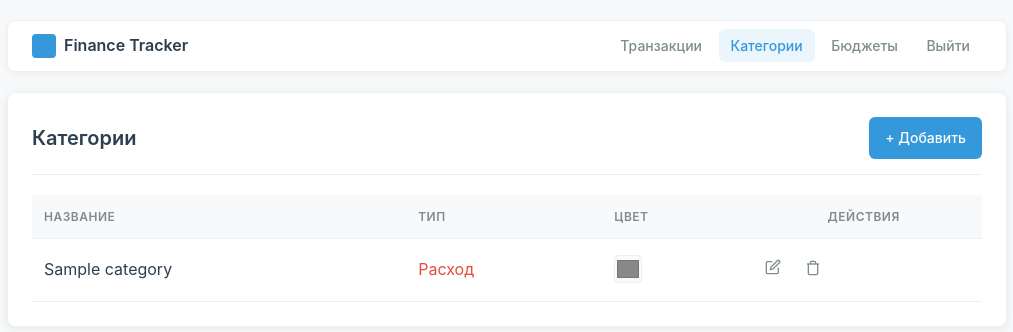
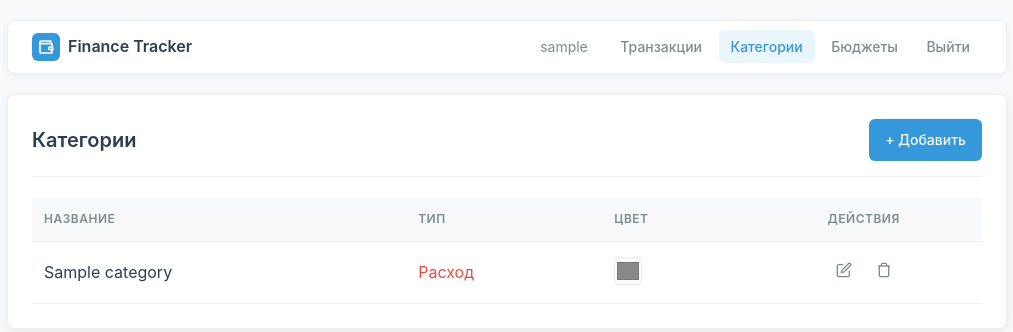
Before and after one commit to Qvart2/Finance_Tracker, a Flask app: page /categories in a window 1280 px wide. Shown: the top 332 px of the page, without its empty margins (133-1146 px from the left). Run offline with Flask 3, Linux system fonts and the light colour scheme; a user stored in the database is signed in; tables that the repository leaves empty hold one stand-in row (values such as "Sample post"); some libraries are stand-ins or nearby versions.

Commit message:
fix: resolve datetime deprecation, open redirect risk & UI layout issues
- Replace deprecated `datetime.utcnow()` with proper timezone-aware UTC timestamps
- Add open redirect protection by validating relative path for login next pages
- Fix route parameter name conflict on categories by type endpoint
- Clean up and reorder application imports
- Adjust nav icon styling & center align table action buttons for better UI

```diff
--- a/app.py
+++ b/app.py
@@ -4,14 +4,14 @@
 """
 
 import os
+from datetime import datetime, timezone
 
 from dotenv import load_dotenv
-from flask import Flask, render_template, redirect, url_for, request, jsonify
-from flask_wtf.csrf import CSRFProtect, generate_csrf
-from flask_sqlalchemy import SQLAlchemy
-from sqlalchemy import func
 
 load_dotenv()
+
+from flask import Flask, render_template, redirect, url_for, request, jsonify
+from flask_sqlalchemy import SQLAlchemy
 from flask_login import (
     LoginManager,
     UserMixin,
@@ -21,6 +21,7 @@ from flask_login import (
     current_user,
 )
 from flask_wtf import FlaskForm
+from sqlalchemy import func
 from wtforms import (
     StringField,
     PasswordField,
@@ -38,7 +39,6 @@ from wtforms.validators import (
     NumberRange,
 )
 from werkzeug.security import generate_password_hash, check_password_hash
-from datetime import datetime
 
 app = Flask(__name__)
 app.config["SECRET_KEY"] = os.environ.get("SECRET_KEY")
@@ -84,7 +84,7 @@ class User(db.Model, UserMixin):
     id = db.Column(db.Integer, primary_key=True)
     username = db.Column(db.String(150), unique=True, nullable=False)
     password_hash = db.Column(db.String(256), nullable=False)
-    created_at = db.Column(db.DateTime, default=datetime.utcnow)
+    created_at = db.Column(db.DateTime, default=lambda: datetime.now(timezone.utc))
 
     def set_password(self, password):
         self.password_hash = generate_password_hash(password)
@@ -145,7 +145,7 @@ class TransactionForm(FlaskForm):
     """Форма добавления/редактирования транзакции"""
 
     class Meta:
-        csrf = False  # Отключаем CSRF для AJAX
+        csrf = False
 
     amount = FloatField(
         "Сумма",
@@ -257,7 +257,7 @@ class Transaction(db.Model):
     description = db.Column(db.Text, nullable=True)
     category_id = db.Column(db.Integer, db.ForeignKey("category.id"), nullable=True)
     type = db.Column(db.String(10), nullable=False, default="expense")
-    created_at = db.Column(db.DateTime, default=datetime.utcnow)
+    created_at = db.Column(db.DateTime, default=lambda: datetime.now(timezone.utc))
     user = db.relationship("User", backref=db.backref("transactions", lazy=True))
 
 
@@ -365,6 +365,8 @@ def login():
                 if user and user.check_password(form.password.data):
                     login_user(user)
                     next_page = data.get("next") or request.args.get("next")
+                    if next_page and not next_page.startswith("/"):
+                        next_page = None
                     redirect_url = next_page if next_page else url_for("dashboard")
                     return json_success("Вы успешно вошли!", redirect_url)
                 else:
@@ -378,6 +380,8 @@ def login():
                 if user and user.check_password(form.password.data):
                     login_user(user)
                     next_page = request.args.get("next")
+                    if next_page and not next_page.startswith("/"):
+                        next_page = None
                     return (
                         redirect(next_page)
                         if next_page
@@ -831,11 +835,11 @@ def delete_budget(budget_id):
     return redirect(url_for("budgets"))
 
 
-@app.route("/categories/by-type/<type>")
+@app.route("/categories/by-type/<category_type>")
 @login_required
-def get_categories_by_type(type):
+def get_categories_by_type(category_type):
     """Получение категорий по типу (для AJAX)"""
-    categories = Category.query.filter_by(user_id=current_user.id, type=type).all()
+    categories = Category.query.filter_by(user_id=current_user.id, type=category_type).all()
     return jsonify([{"id": c.id, "name": c.name} for c in categories])
 
 
--- a/templates/base.html
+++ b/templates/base.html
@@ -247,13 +247,15 @@
             gap: 8px;
         }
 
-        .nav-brand::before {
-            content: "";
-            display: inline-block;
-            width: 24px;
-            height: 24px;
+        .nav-brand-icon {
+            width: 28px;
+            height: 28px;
             background: var(--accent);
-            border-radius: 4px;
+            border-radius: 6px;
+            display: flex;
+            align-items: center;
+            justify-content: center;
+            flex-shrink: 0;
         }
 
         table {
@@ -373,6 +375,7 @@
         .actions {
             display: flex;
             gap: 8px;
+            justify-content: center;
         }
 
         .btn-icon {
--- a/templates/categories.html
+++ b/templates/categories.html
@@ -4,8 +4,18 @@
 
 {% block content %}
 <nav>
-    <span class="nav-brand">Finance Tracker</span>
+    <span class="nav-brand">
+        <span class="nav-brand-icon">
+            <svg width="16" height="16" viewBox="0 0 24 24" fill="none" stroke="white" stroke-width="2.5" stroke-linecap="round" stroke-linejoin="round">
+                <path d="M21 12V7H5a2 2 0 0 1 0-4h14v4"/>
+                <path d="M3 5v14a2 2 0 0 0 2 2h16v-5"/>
+                <path d="M18 12a2 2 0 0 0 0 4h4v-4z"/>
+            </svg>
+        </span>
+        Finance Tracker
+    </span>
     <div>
+        <span style="margin-right: 16px; color: var(--text-light); font-size: 14px;">{{ current_user.username }}</span>
         <a href="{{ url_for('dashboard') }}">Транзакции</a>
         <a href="{{ url_for('categories') }}" class="active">Категории</a>
         <a href="{{ url_for('budgets') }}">Бюджеты</a>
```
Also changed, not shown: templates/budget_form.html (+11 -1 lines), templates/budgets.html (+11 -1 lines), templates/category_form.html (+11 -1 lines), templates/dashboard.html (+10 -1 lines), templates/transaction_form.html (+11 -1 lines).
